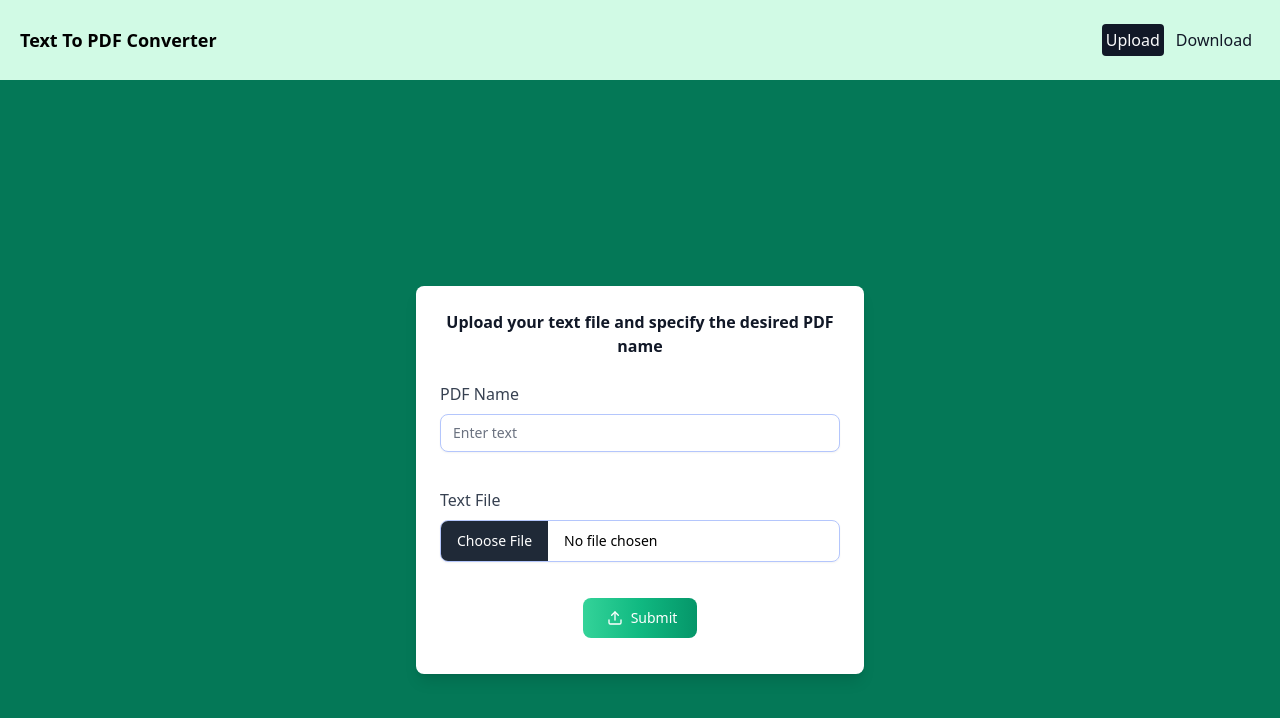
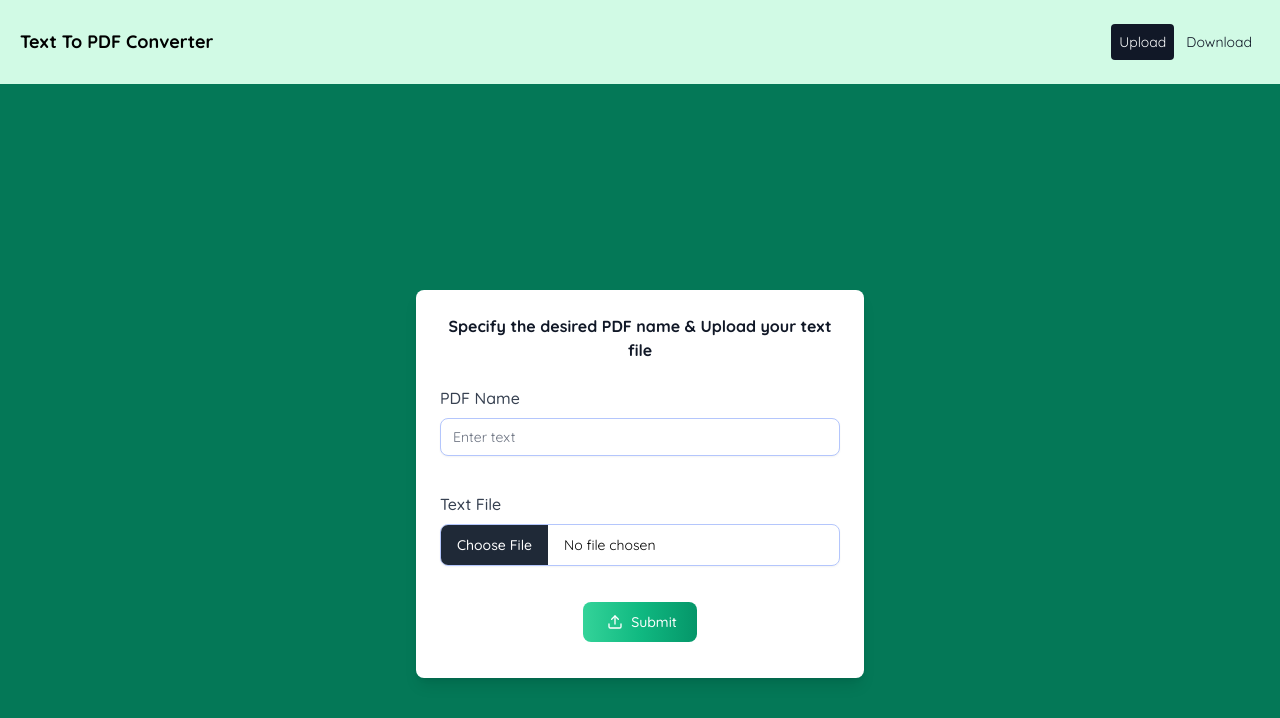
Before and after one commit to satwikbhasin/text-to-pdf-converter-aws-full-stack, a React (Create React App) app in the folder frontend/: page /upload in a window 1280 px wide. Shown: the top 718 px of the page. Built offline with nearby package versions, Linux system fonts and the light colour scheme.

Commit message:
icons and fonts change

```diff
--- a/frontend/public/index.html
+++ b/frontend/public/index.html
@@ -24,6 +24,11 @@
       work correctly both with client-side routing and a non-root public URL.
       Learn how to configure a non-root public URL by running `npm run build`.
     -->
+
+        <!-- Preconnect to Google Fonts -->
+        <link rel="preconnect" href="https://fonts.googleapis.com">
+        <link rel="preconnect" href="https://fonts.gstatic.com" crossorigin>
+        <link href="https://fonts.googleapis.com/css2?family=Quicksand:wght@300..700&display=swap" rel="stylesheet">
     <title>Text To PDF</title>
   </head>
   <body>
--- a/frontend/src/components/Base.tsx
+++ b/frontend/src/components/Base.tsx
@@ -1,6 +1,5 @@
 import React, { useState, lazy, Suspense } from 'react';
 import { BrowserRouter as Router, Route, Routes } from 'react-router-dom';
-import "../styles/base.css";
 
 const UploadForm = lazy(() => import('./UploadFrom'));
 const DownloadForm = lazy(() => import('./DownloadForm'));
--- a/frontend/src/components/DownloadForm.tsx
+++ b/frontend/src/components/DownloadForm.tsx
@@ -35,8 +35,8 @@ const DownloadForm: React.FC = () => {
             return;
         }
 
+        try {
             const response = await downloadPdfFromS3(uniqueId);
-
             if (response === "pdfNotReady") {
                 setIsDownloading(false);
                 setUniqueIdError(errors.process.downloadForm.pdfNotReady);
@@ -47,6 +47,10 @@ const DownloadForm: React.FC = () => {
                 return;
             } else if (response === "pdfDownloaded") {
                 setDownloaded(true);
+            }
+        }
+        catch (error) {
+            console.error('Error downloading:', error);
         }
 
         setIsDownloading(false);
--- a/frontend/src/components/Navbar.tsx
+++ b/frontend/src/components/Navbar.tsx
@@ -8,9 +8,9 @@ const Navbar: React.FC = () => {
     return (
         <nav className='bg-emerald-100 p-5 flex justify-center items-center'>
             <div className='text-lg font-bold'>Text To PDF Converter</div>
-            <div className='ml-auto flex text-gray-900'>
+            <div className='ml-auto flex text-gray-900 text-sm'>
                 <button
-                    className={`m-1 rounded p-1 ${location.pathname === '/upload' ? 'bg-gray-900 text-gray-50' : 'hover:bg-gray-900 hover:text-gray-50'}`}
+                    className={`m-1 rounded p-2 ${location.pathname === '/upload' || location.pathname === '/' ? 'bg-gray-900 text-gray-50' : 'hover:bg-gray-900 hover:text-gray-50'}`}
                     onClick={() => navigate('/upload')}
                 >
                     Upload
--- a/frontend/src/components/UploadFrom.tsx
+++ b/frontend/src/components/UploadFrom.tsx
@@ -6,6 +6,7 @@ import Cookies from 'js-cookie';
 import errors from '../assets/validationErrors';
 import uploadFileToS3 from '../methods/uploadFileToS3';
 import insertToDynamoDB from '../methods/insertToDynamoDB';
+import '../styles/uploadForm.css';
 
 const UploadForm: React.FC = () => {
     const [pdfName, setPdfName] = useState<string>('');
@@ -51,7 +52,7 @@ const UploadForm: React.FC = () => {
             await insertToDynamoDB(pdfName, s3Path!, uniqueId);
             return true;
         } catch (error) {
-            console.error('Error uploading file:', error);
+            console.error('Error Submitting:', error);
             return false;
         }
     };
@@ -103,7 +104,7 @@ const UploadForm: React.FC = () => {
 
     return (
         <div>
-            <h1 className="font-bold mb-6 text-gray-900 text-center">Upload your text file and specify the desired PDF name</h1>
+            <h1 className="body font-bold mb-6 text-gray-900 text-center">Specify the desired PDF name & Upload your text file</h1>
             <form className="grid gap-3" onSubmit={handleSubmit}>
                 <div className="grid gap-2">
                     <label htmlFor="inputText" className="font-medium text-gray-700 text-md">
--- a/frontend/src/index.tsx
+++ b/frontend/src/index.tsx
@@ -4,6 +4,7 @@ import './tailwind.css';
 import { BrowserRouter as Router } from 'react-router-dom';
 import Base from './components/Base';
 import Navbar from './components/Navbar';
+import './styles/globals.css';
 
 const root = ReactDOM.createRoot(
   document.getElementById('root') as HTMLElement
--- a/frontend/src/styles/base.css
+++ b/frontend/src/styles/base.css
@@ -1,3 +1,7 @@
+body {
+  font-family: "Quicksand", sans-serif;
+}
+
 .spinner {
   border: 4px solid rgba(0, 0, 0, 0.1);
   border-left-color: #000;
--- /dev/null
+++ b/frontend/src/styles/globals.css
@@ -0,0 +1,3 @@
+body {
+  font-family: "Quicksand", sans-serif;
+}
```
Lines whose indentation alone changed are shown as unchanged.
